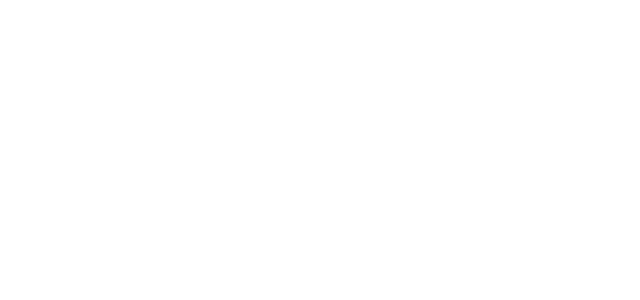
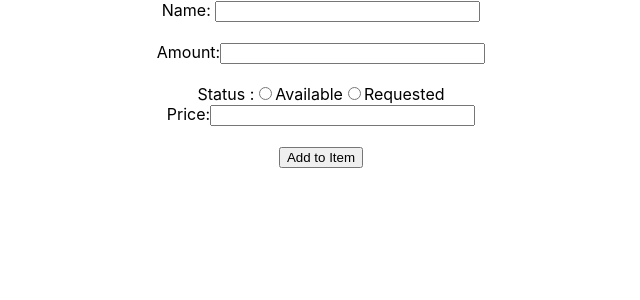
Before and after one commit to Nafishsy/Palitoh-frontend, a React (Create React App) app: page /shop/food/update/1 in a window 1280 px wide. Before the commit this address had no page. Shown: the top 300 px of the page, without its empty margins (319-959 px from the left). Built offline with nearby package versions, Linux system fonts and the light colour scheme; no server answers.

Commit message:
CRUD on food kochi

```diff
--- a/src/App.js
+++ b/src/App.js
@@ -14,6 +14,7 @@
 import PetManage from './components/shopComponents/PetManage';
 import ShopManage from './components/shopComponents/ShopManage';
 import UpdatePet from './components/shopComponents/UpdatePet';
+import UpdateFood from './components/shopComponents/UpdateFood';
 function App() {
   return (
 
@@ -44,8 +45,9 @@
 
             {/* Shop */}
                 <Route path="/shop/pet/manage" element={<PetManage/>}></Route>
-                <Route path="/shop/manage" element={<ShopManage/>}></Route>
+                <Route path="/shop/food/manage" element={<ShopManage/>}></Route>
                 <Route path="/shop/pet/update/:id" element={<UpdatePet/>}></Route>
+                <Route path="/shop/food/update/:id" element={<UpdateFood/>}></Route>
 
 
           </Routes>
--- a/src/components/shopComponents/PetManage.js
+++ b/src/components/shopComponents/PetManage.js
@@ -85,7 +85,7 @@
             Type :
 
                 <input onChange={(e)=>{setType(e.target.value)}} size={30} type="text" name="name" value={Type}/> <br/>
-                  <span>{errs.username? errs.username[0]:''}</span><br/>
+                <span>{errs.username? errs.username[0]:''}</span><br/>
 
             Gender :
 
--- a/src/components/shopComponents/ShopManage.js
+++ b/src/components/shopComponents/ShopManage.js
@@ -10,11 +10,8 @@
 
 
     useEffect(()=>{
-        //dhore nitesi id=2 login add korle then korbo
 
-        let id = localStorage.getItem('userId');
-        debugger
-        axiosConfig.get("Accounts").
+        axiosConfig.get("Foods").
         then((rsp)=>{
             setData(rsp.data);
             debugger
@@ -29,7 +26,7 @@
     useEffect(()=>{
         const data = {Name:search}
         debugger
-        axiosConfig.post("admin/accounts/search/",data).then
+        axiosConfig.post("Food/search/",data).then
         ((rsp)=>{
             // setMovies(rsp.data)
             setData(rsp.data);
@@ -38,33 +35,96 @@
         },(err)=>{
         debugger
         })
-        },[search])
+        }
+        ,[search])
 
 
 
         const Delete=(id)=>{
             debugger
-                axiosConfig.post("admin/users/delete/"+id).
+                axiosConfig.post("Food/delete",{Id:id}).
             then((succ)=>{
                 //setMsg(succ.data.msg);
                 debugger;
-                window.location.href="/shop/pet/manage";
+                window.location.reload();
             },(err)=>{
                 debugger;
             })
+        }
+
+        const [Name, setName] = useState('');
+        const [Price, setPrice] = useState('');
+        const [Status, setStatus] = useState('');
+        const [Amount, setAmount] = useState('');
+        const [errs, setErrs] = useState('');
+
+
+            const handleAdd = (event) => {
+                event.preventDefault();
+                var data = {
+                  Name: Name,
+                  Price: Price,
+                  Amount: Amount,
+                  Status: Status,
+                  ShopId: 1,
+                };
+
+                debugger
+                axiosConfig.post("Food/add" , data).then(
+                  (succ) => {
+                    //setMsg(succ.data.msg);
+                    debugger;
+                    window.location.reload();
+                  },
+                  (err) => {
+                    debugger;
+                  }
+                );
+              };
 
 
 
-        }
     return(
         <div>
+
+            <h1>Pet List</h1>
+
+
+            <form onSubmit={handleAdd}>
+
+            Name:   <input onChange={(e)=>{setName(e.target.value)}} size={30} type="text" name="name" value={Name}/> <br/>
+                    <span>{errs.username? errs.username[0]:''}</span><br/>
+
+            Amount:
+
+                    <input onChange={(e)=>{setAmount(e.target.value)}} size={30} type="text" name="Amount" value={Amount}/> <br/>
+                    <span>{errs.username? errs.username[0]:''}</span><br/>
+
+            Status :
+
+                    <input type="radio" name="Status" value='Available' onClick={(e)=>{setStatus(e.target.value)}}/>Available
+                    <input type="radio" name="Status" value='Requested' onClick={(e)=>{setStatus(e.target.value)}}/>Requested
+                    <br></br>
+
+            Price:
+
+                    <input onChange={(e)=>{setPrice(e.target.value)}} size={30} type="text" name="price" value={Price}/> <br/>
+                    <span>{errs.username? errs.username[0]:''}</span><br/>
+
+
+
+                    <input type="submit" value="Add to Item"/>
+
+            </form>
+
+
             Search: <input type="text" name="search" value={search} onChange={(e)=>{setSearch(e.target.value)}} /> <br/><br/>
             <table border="1px solid" width='100%'>
 
                 <th>Name</th>
-                <th>User Name</th>
+                <th>Ammount</th>
                 <th>Status</th>
-                <th>Role</th>
+                <th>Price</th>
                 <th>Operations</th>
 
 
@@ -75,12 +135,12 @@
                     <tr>
 
                         <td key={dr.Id}>{dr.Name}</td>
-                        <td>{dr.UserName}</td>
+                        <td>{dr.Amount}</td>
                         <td>{dr.Status}</td>
-                        <td>{dr.Type}</td>
+                        <td>{dr.Price}</td>
                         <td>
-                            <button><Link to={`/user/edit/${dr.Id}`}>Update info </Link></button>
-                            <button onClick={(e)=>{Delete(dr.Id)}}>Ban</button>
+                            <button><Link to={`/shop/food/update/${dr.Id}`}>Update </Link></button>
+                            <button onClick={(e)=>{Delete(dr.Id)}}>Delete</button>
                         </td>
 
                     </tr>
--- /dev/null
+++ b/src/components/shopComponents/UpdateFood.js
@@ -0,0 +1,96 @@
+import {useParams} from 'react-router-dom';
+import {useState,useEffect}  from 'react';
+import axiosConfig from '../publicComponents/axiosConfig';
+
+const UpdateFood=()=>{
+
+    const {id} = useParams();
+
+
+    useEffect(()=>{
+
+        debugger
+        axiosConfig.get("Food/"+id).then((rsp)=>{
+
+            setName(rsp.data.Name);
+            setPrice(rsp.data.Price);
+            setAmount(rsp.data.Amount);
+            setStatus(rsp.data.Status);
+
+
+            debugger
+
+        },(er)=>{
+
+        })
+
+    },[])
+
+    const [Name, setName] = useState('');
+    const [Price, setPrice] = useState('');
+    const [Status, setStatus] = useState('');
+    const [Amount, setAmount] = useState('');
+    const[errs,setErrs] = useState([]);
+
+
+    const handleUpdate = (event) => {
+        event.preventDefault();
+        var data = {
+          Id: id,
+          Name: Name,
+          Amount: Amount,
+          Status: Status,
+          Price: Price,
+          ShopId: 1
+      }
+        debugger
+        axiosConfig.post("Food/edit" , data).then(
+          (succ) => {
+            //setMsg(succ.data.msg);
+            debugger;
+            window.location.href="/shop/food/manage";
+
+          },
+          (err) => {
+            debugger;
+          }
+        );
+      };
+
+
+
+
+    return(
+        <div>
+
+            <form onSubmit={handleUpdate}>
+
+            Name:   <input onChange={(e)=>{setName(e.target.value)}} size={30} type="text" name="name" value={Name}/> <br/>
+                    <span>{errs.username? errs.username[0]:''}</span><br/>
+
+            Amount:
+
+                    <input onChange={(e)=>{setAmount(e.target.value)}} size={30} type="text" name="Amount" value={Amount}/> <br/>
+                    <span>{errs.username? errs.username[0]:''}</span><br/>
+
+            Status :
+
+                    <input type="radio" name="Status" value='Available' onClick={(e)=>{setStatus(e.target.value)}}/>Available
+                    <input type="radio" name="Status" value='Requested' onClick={(e)=>{setStatus(e.target.value)}}/>Requested
+                    <br></br>
+
+            Price:
+
+                    <input onChange={(e)=>{setPrice(e.target.value)}} size={30} type="text" name="price" value={Price}/> <br/>
+                    <span>{errs.username? errs.username[0]:''}</span><br/>
+
+
+
+                    <input type="submit" value="Add to Item"/>
+
+            </form>
+        </div>
+    )
+
+}
+export default UpdateFood;
```
